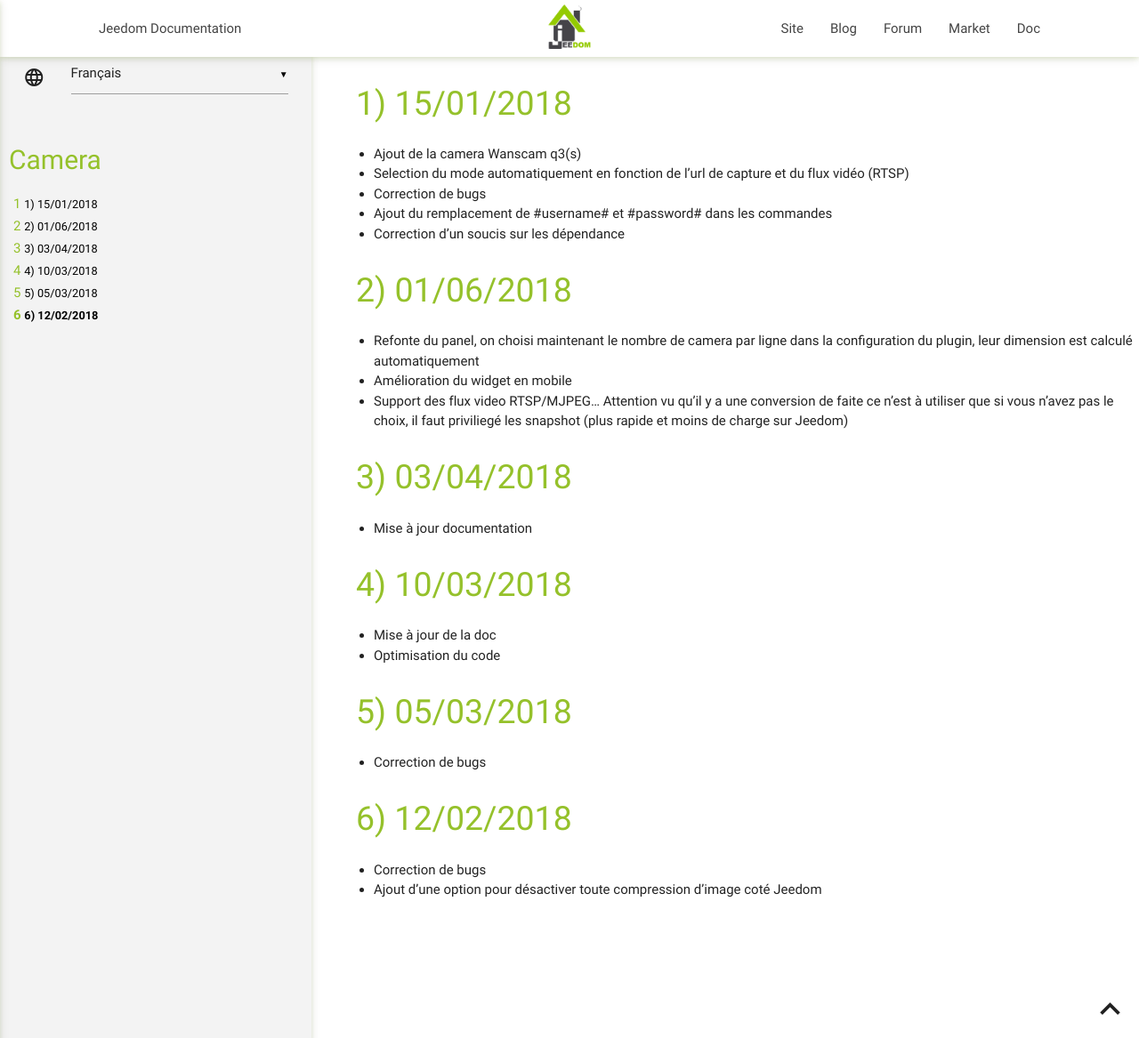
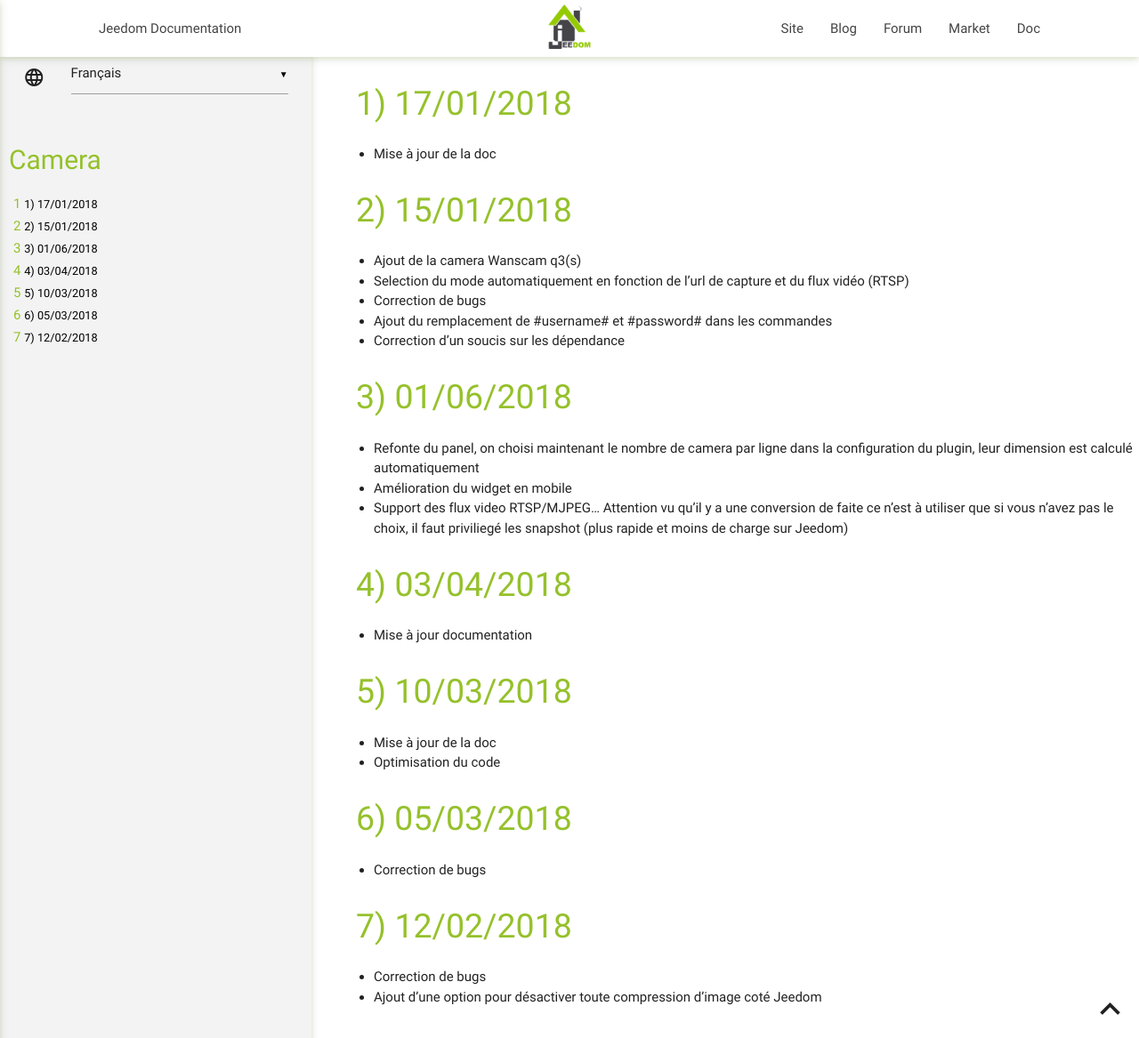
Before and after one commit to jeedom/plugin-camera, a Jekyll site: the page built from docs/fr_FR/changelog.md, in a window 1280 px wide and 1167 px high. Shown: the whole window at 89% size. Built offline with Jekyll 4.4.1, drawn with Linux system fonts in a browser that asks for light colours; our own code applies the rules of GitHub Pages for plain Markdown files.

Commit message:
update doc

```diff
--- a/docs/fr_FR/changelog.md
+++ b/docs/fr_FR/changelog.md
@@ -1,3 +1,7 @@
+# 17/01/2018
+
+- Mise à jour de la doc
+
 # 15/01/2018
 
 - Ajout de la camera Wanscam q3(s)
```
Also changed, not shown: docs/fr_FR/index.md (+0 -2 lines).
